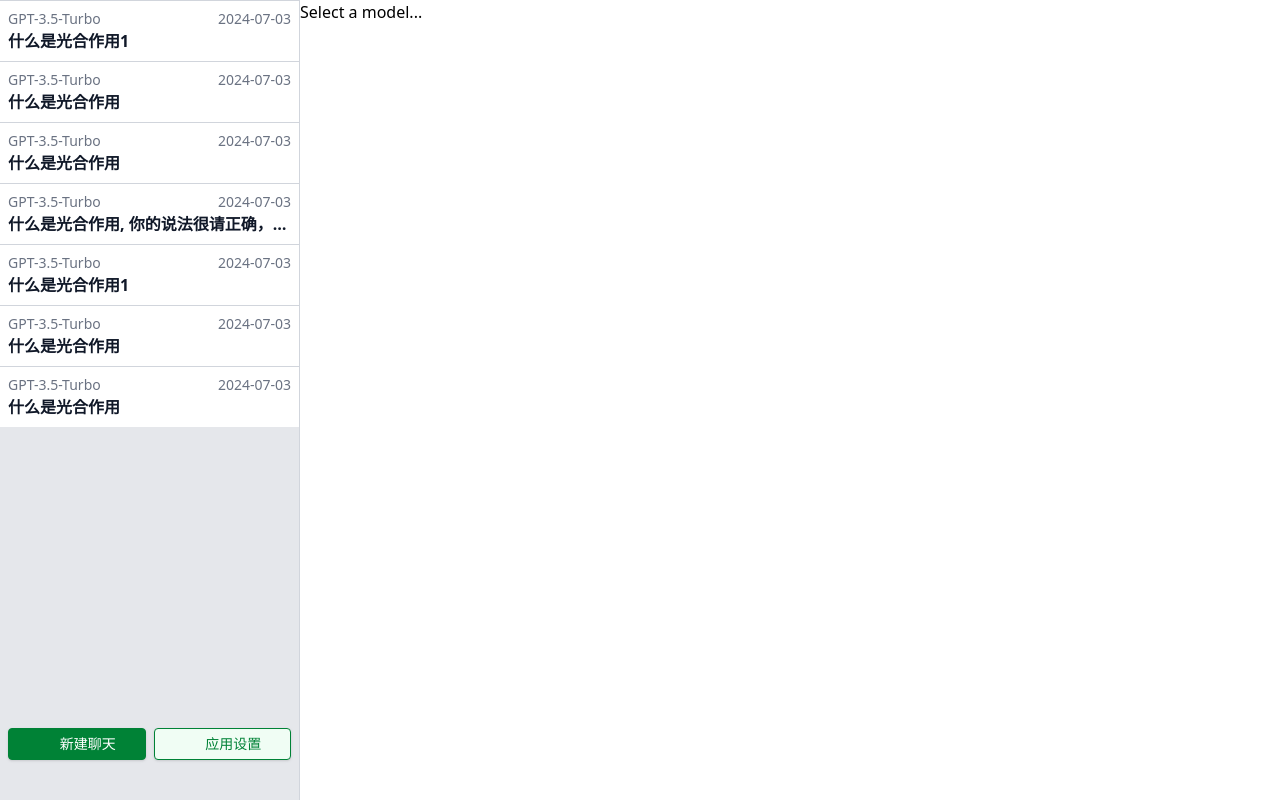
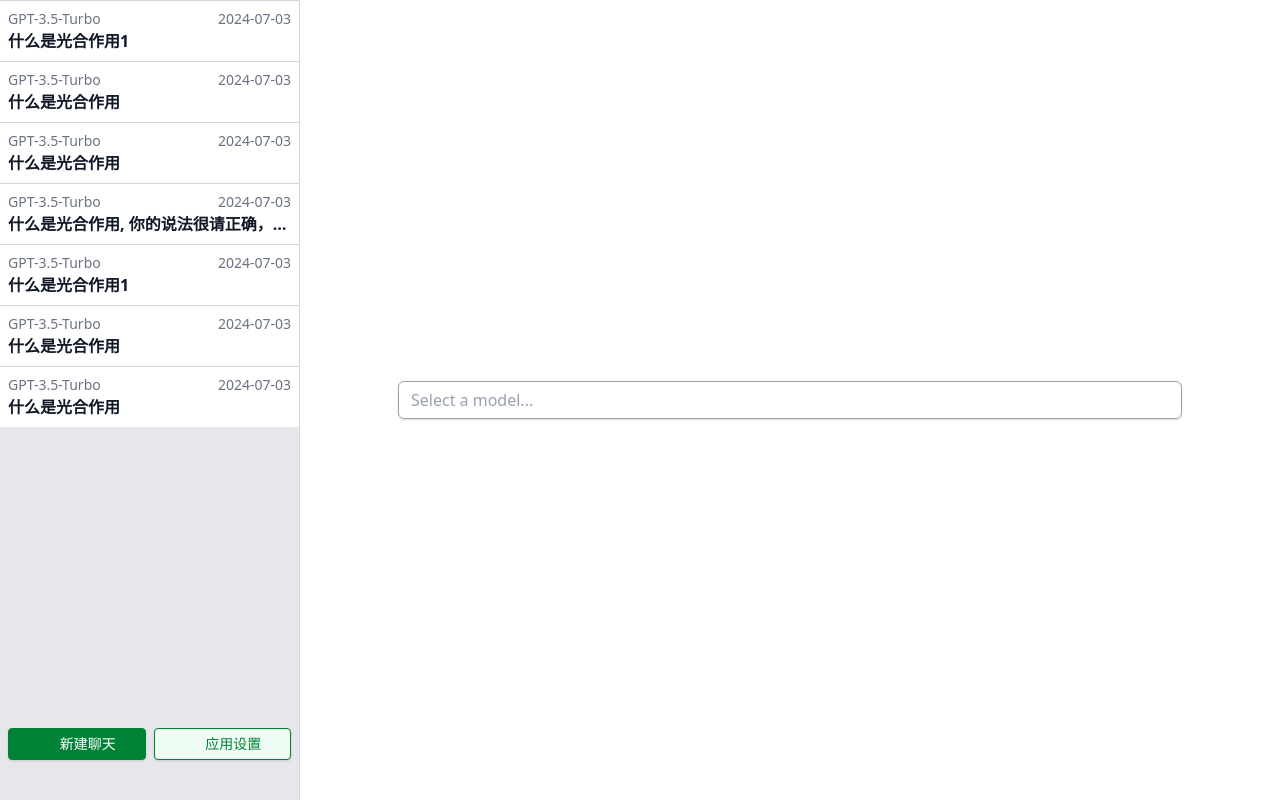
Before and after one commit to zq80/imooc921-vchat, a Vue app: page / in a window 1280 px wide. Built offline with nearby package versions, Linux system fonts and the light colour scheme; some icons are missing.

Commit message:
tailwind:'data-[placeholder]: text-gray-400'

```diff
--- a/src/App.vue
+++ b/src/App.vue
@@ -24,8 +24,10 @@
         </button>
       </div>
     </div>
-    <div class="h-full flex-1">
-       <ProviderSelect :items="providers" />
+    <div class="h-full flex-1 flex items-center">
+      <div class=" w-[80%] mx-auto">
+        <ProviderSelect :items="providers" />
+      </div>
     </div>
   </div>
 </template>
--- a/src/components/ProviderSelect.vue
+++ b/src/components/ProviderSelect.vue
@@ -1,7 +1,8 @@
 <template>
   <div class="provider-select">
     <SelectRoot>
-      <SelectTrigger>
+      <SelectTrigger class=" flex w-full items-center justify-between rounded-md py-1.5 px-3 shadow-sm border outline-none
+          data-[placeholder]: text-gray-400">
         <SelectValue placeholder="Select a model..." />
       </SelectTrigger>
       <SelectPortal>
```
